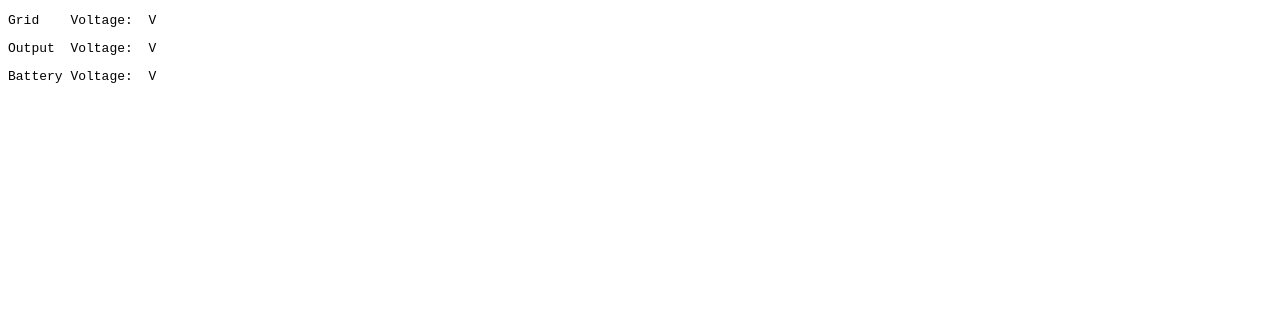
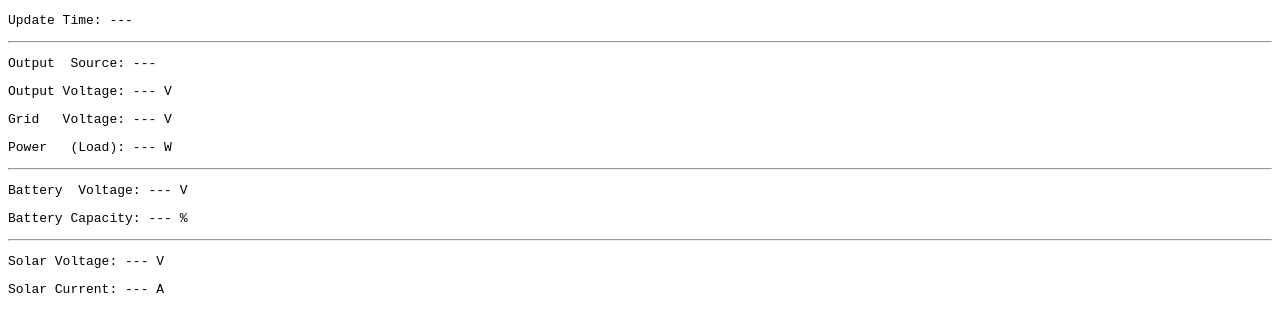
Before and after one commit to MHassanNadeem/blackout, a plain HTML site: page index.html in a window 1280 px wide. Drawn offline with nearby package versions, Linux system fonts and the light colour scheme.

Commit message:
Add more params

```diff
--- a/index.html
+++ b/index.html
@@ -4,6 +4,7 @@
 <head>
 <script src="https://ajax.googleapis.com/ajax/libs/jquery/3.2.1/jquery.min.js"></script>
 <title>BlackOut</title>
+<meta http-equiv="refresh" content="15">
 </head>
 
 <style>
@@ -11,10 +12,18 @@ p{display: inline;}
 </style>
 
 <body>
-
-<pre>Grid    Voltage: <p id="gridvoltage"></p> V</pre>
-<pre>Output  Voltage: <p id="outputvoltage"></p> V</pre>
-<pre>Battery Voltage: <p id="batteryvoltage"></p> V</pre>
+<pre>Update Time: <p id="time">---</p></pre>
+<hr>
+<pre>Output  Source: <p id="mode">---</p></pre>
+<pre>Output Voltage: <p id="outputvoltage">---</p> V</pre>
+<pre>Grid   Voltage: <p id="gridvoltage">---</p> V</pre>
+<pre>Power   (Load): <p id="outputpowerapparent">---</p> W</pre>
+<hr>
+<pre>Battery  Voltage: <p id="batteryvoltage">---</p> V</pre>
+<pre>Battery Capacity: <p id="battery_capacity">---</p> %</pre>
+<hr>
+<pre>Solar Voltage: <p id="solar_voltage">---</p> V</pre>
+<pre>Solar Current: <p id="solar_current">---</p> A</pre>
 
 <script>
 var public_key = 'XArZ3m47L8HYa3mOgyAM';
@@ -24,13 +33,12 @@ var public_key = 'XArZ3m47L8HYa3mOgyAM';
    cache: true,
    dataType: 'jsonp',
    data: {
-     page: 1
+     limit: 1
    },
    success: function(response) {
      console.log(response);
-     listToPopulate = ['gridvoltage', 'outputvoltage', 'batteryvoltage']
+     listToPopulate = ['time', 'gridvoltage', 'outputvoltage', 'batteryvoltage', 'mode', 'battery_capacity', 'outputpowerapparent', 'solar_voltage', 'solar_current']
       listToPopulate.forEach(function(element) {
-         console.log(element);
          document.getElementById(element).innerHTML = response[0][element];
       });
    }
```
